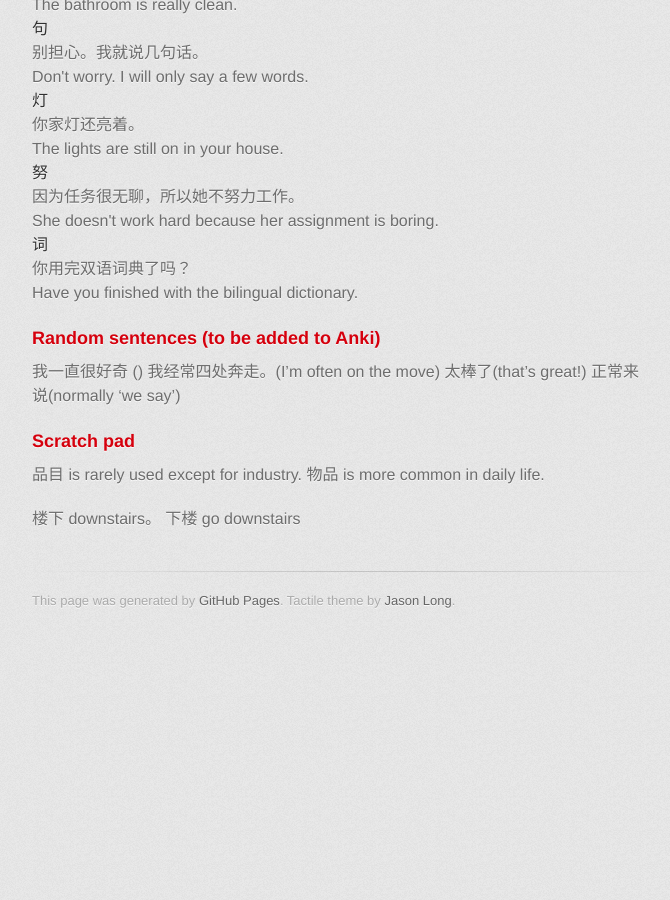
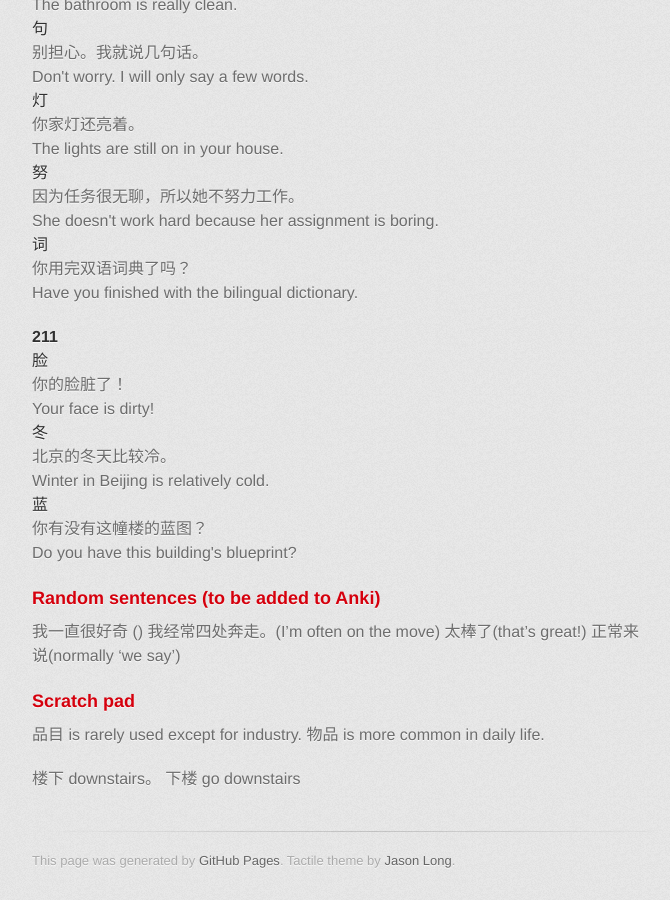
Before and after one commit to axiomiety/axiomiety.github.io, a Jekyll site: the page built from llog/mandarin.markdown, in a window 1280 px wide and 900 px high, scrolled down 14952 px. Shown: the whole window, without its empty margins (298-968 px from the left). Built offline with Jekyll 4.4.1, drawn with Linux system fonts in a browser that asks for light colours; nearby versions of some CDN libraries; some web fonts are replaced; before the commit the page ends 15592 px from its top, so only the background shows below that.

Commit message:
mandarin

```diff
--- a/llog/mandarin.markdown
+++ b/llog/mandarin.markdown
@@ -734,6 +734,41 @@ Character|Sentence|Translation
   <dd>你用完双语词典了吗？</dd>
   <dd>Have you finished with the bilingual dictionary.</dd>
 </dl>
+
+#### 211
+
+<dl>
+  <dt>脸</dt>
+  <dd>你的脸脏了！</dd>
+  <dd>Your face is dirty!</dd>
+  <dt>冬</dt>
+  <dd>北京的冬天比较冷。</dd>
+  <dd>Winter in Beijing is relatively cold.</dd>
+  <dt>蓝</dt>
+  <dd>你有没有这幢楼的蓝图？</dd>
+  <dd>Do you have this building's blueprint?</dd>
+  <dt></dt>
+  <dd></dd>
+  <dd></dd>
+  <dt></dt>
+  <dd></dd>
+  <dd></dd>
+  <dt></dt>
+  <dd></dd>
+  <dd></dd>
+  <dt></dt>
+  <dd></dd>
+  <dd></dd>
+  <dt></dt>
+  <dd></dd>
+  <dd></dd>
+  <dt></dt>
+  <dd></dd>
+  <dd></dd>
+  <dt></dt>
+  <dd></dd>
+  <dd></dd>
+</dl>
 <!--
 <dl>
   <dt></dt>
```
